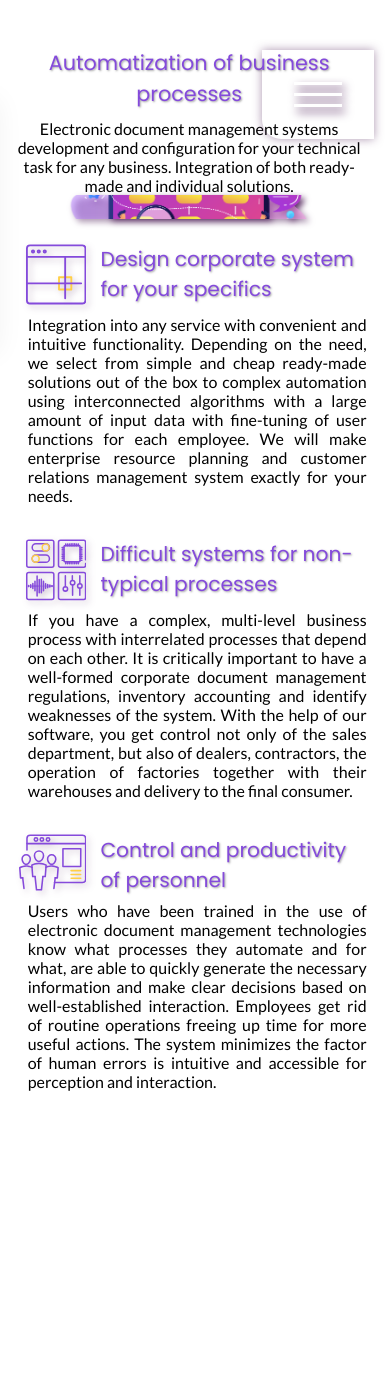
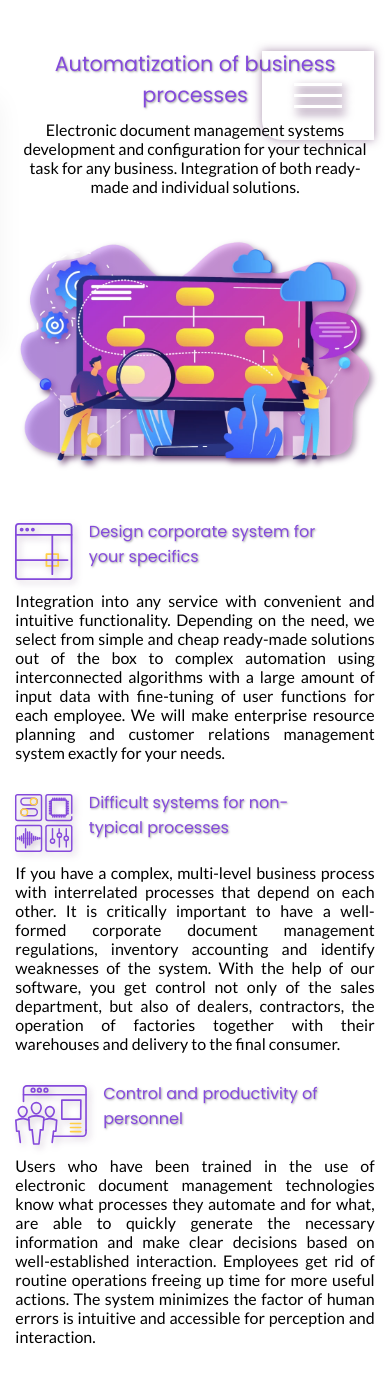
Before and after one commit to bob-nem/crm.for-all.world, a Next.js app: page /blocks/home/about in a window 390 px wide. Shown: the top 1382 px of the page. Before the commit the page ends 1138 px from the top, so only its background shows below. Built offline with nearby package versions, Linux system fonts and the light colour scheme; a web font is replaced by a local one.

Commit message:
About block refactoring

```diff
--- a/pages/blocks/home/about.js
+++ b/pages/blocks/home/about.js
@@ -6,34 +6,43 @@ import SvgEmployeeStudy from '../../../images/icons/EmployeeStudy'
 
 export default function FirstBlock() {
   return (
-    <div className={style.FirstBlock}>
-      <h2 className={style.FirstBlockHeader}>Automatization of business processes</h2>
-      <p className={style.FirstBlockParagraph}>Electronic document management systems development and configuration for your technical task for any business. Integration of both ready-made and individual solutions.</p>
-      <div className={style.FirstBlockSidesDivision}>
-        <div className={style.FirstBlockLeft}>
+    <div className={style.Container}>
+      <h2 className={style.MainHeader}>Automatization of business processes</h2>
+      <p className={style.MainHeaderDescription}>Electronic document management systems development and configuration for your technical task for any business. Integration of both ready-made and individual solutions.</p>
+      <div className={style.Divider}>
+        <div className={style.LeftBlock}>
 
         </div>
-        <div className={style.FirstBlockRight}>
+        <div className={style.RightBlock}>
           <div className={style.FirstBlockRightList}>
             <div className={style.RightListIcon}>
               <SvgTarget className={style.RightIcon} />
             </div>
-            <h3 className={style.FirstBlockRightListHeader}>Design corporate system for your specifics</h3>
-            <p className={style.FirstBlockRightListParagraph}>Integration into any service with convenient and intuitive functionality. Depending on the need, we select from simple and cheap ready-made solutions out of the box to complex automation using interconnected algorithms with a large amount of input data with fine-tuning of user functions for each employee. We will make enterprise resource planning and customer relations management system exactly for your needs.</p>
+            <div className={style.RightListText}>
+              <h3 className={style.RightListHeader}>Design corporate system for your specifics</h3>
+              <p className={style.RightListParagraph}>Integration into any service with convenient and intuitive functionality. Depending on the need, we select from simple and cheap ready-made solutions out of the box to complex automation using interconnected algorithms with a large amount of input data with fine-tuning of user functions for each employee. We will make enterprise resource planning and customer relations management system exactly for your needs.</p>
+            </div>
+            <p className={style.RightListParagraphMobile}>Integration into any service with convenient and intuitive functionality. Depending on the need, we select from simple and cheap ready-made solutions out of the box to complex automation using interconnected algorithms with a large amount of input data with fine-tuning of user functions for each employee. We will make enterprise resource planning and customer relations management system exactly for your needs.</p>
           </div>
           <div className={style.FirstBlockRightList}>
             <div className={style.RightListIcon}>
               <SvgProcesses className={style.RightIcon} />
             </div>
-            <h3 className={style.FirstBlockRightListHeader}>Difficult systems for non-typical processes</h3>
-            <p className={style.FirstBlockRightListParagraph}>If you have a complex, multi-level business process with interrelated processes that depend on each other. It is critically important to have a well-formed corporate document management regulations, inventory accounting and identify weaknesses of the system. With the help of our software, you get control not only of the sales department, but also of dealers, contractors, the operation of factories together with their warehouses and delivery to the final consumer.</p>
+            <div className={style.RightListText}>
+              <h3 className={style.RightListHeader}>Difficult systems for non-typical processes</h3>
+              <p className={style.RightListParagraph}>If you have a complex, multi-level business process with interrelated processes that depend on each other. It is critically important to have a well-formed corporate document management regulations, inventory accounting and identify weaknesses of the system. With the help of our software, you get control not only of the sales department, but also of dealers, contractors, the operation of factories together with their warehouses and delivery to the final consumer.</p>
+            </div>
+            <p className={style.RightListParagraphMobile}>If you have a complex, multi-level business process with interrelated processes that depend on each other. It is critically important to have a well-formed corporate document management regulations, inventory accounting and identify weaknesses of the system. With the help of our software, you get control not only of the sales department, but also of dealers, contractors, the operation of factories together with their warehouses and delivery to the final consumer.</p>
           </div>
           <div className={style.FirstBlockRightList}>
-            <div className={style.RightListI3}>
+            <div className={style.RightListIcon3}>
               <SvgEmployeeStudy className={style.RightIcon} />
             </div>
-            <h3 className={style.FirstBlockRightListHeader}>Control and productivity of personnel</h3>
-            <p className={style.FirstBlockRightListParagraph}>Users who have been trained in the use of electronic document management technologies know what processes they automate and for what, are able to quickly generate the necessary information and make clear decisions based on well-established interaction. Employees get rid of routine operations freeing up time for more useful actions. The system minimizes the factor of human errors is intuitive and accessible for perception and interaction.</p>
+            <div className={style.RightListText}>
+              <h3 className={style.RightListHeader}>Control and productivity of personnel</h3>
+              <p className={style.RightListParagraph}>Users who have been trained in the use of electronic document management technologies know what processes they automate and for what, are able to quickly generate the necessary information and make clear decisions based on well-established interaction. Employees get rid of routine operations freeing up time for more useful actions. The system minimizes the factor of human errors is intuitive and accessible for perception and interaction.</p>
+            </div>
+            <p className={style.RightListParagraphMobile}>Users who have been trained in the use of electronic document management technologies know what processes they automate and for what, are able to quickly generate the necessary information and make clear decisions based on well-established interaction. Employees get rid of routine operations freeing up time for more useful actions. The system minimizes the factor of human errors is intuitive and accessible for perception and interaction.</p>
           </div>
         </div>
       </div>
--- a/styles/About.module.css
+++ b/styles/About.module.css
@@ -12,14 +12,14 @@ from {right:-100%;}
 to {right:0;}
 }
 
-.FirstBlock {
+.Container {
   padding: 0 3% 3rem 3%;
   scroll-snap-align: start;
   animation: show 2s;
   margin-top: 4%;
 }
 
-.FirstBlockHeader {
+.MainHeader {
   font-size: calc(20px + (33 - 20) * ((100vw - 300px) / (1920 - 300)));
   color: #844adb;
   text-align: center;
@@ -27,20 +27,25 @@ to {right:0;}
   margin-block-end: .5em;
 }
 
-.FirstBlockParagraph {
+.MainHeaderDescription {
   text-align: center;
+  margin-bottom: 1em;
 }
 
-.FirstBlockSidesDivision{
+.Divider{
   display: grid;
   grid-template-columns: 55% 45%;
 }
 
-.FirstBlockLeft {
+.LeftBlock {
+  min-height: 33vh;
+}
+
+.LeftBlock {
   display: flex;
   align-items: center;
-  background-image: url(../images/backgrounds/about.png);
-  background-size: cover;
+  background-image: url(../images/backgrounds/about.webp);
+  background-size: contain;
   background-position: center;
   background-repeat: no-repeat;
   filter: drop-shadow(3px 3px 3px rgb(89, 45, 98));
@@ -49,78 +54,77 @@ to {right:0;}
   animation-name: fadeIn;
 }
 
-.FirstBlockRight {
-  position:relative;
+.RightBlock {
   padding: 2rem 0;
-  margin: auto;
   animation: showRight .9s;
 }
 
 .FirstBlockRightList {
-  display: grid;
-  grid-template-columns: 25% 75%;
+  display: flex;
+  flex-flow: row wrap;
+  align-content:flex-start;
   margin-bottom: 1em;
 }
 
 .RightListIcon {
-  justify-self: start;
-  padding: 10% 16%;
-  float: left;
-  grid-row-start: 1;
-  grid-row-end: 3;
-  overflow: hidden;
+  width: 25%;
+  padding: 1rem;
+	align-self: flex-start;
+  align-content:flex-start;
 }
 
-.RightListI3 {
-  padding: 10% 16% 10% 8%;
-  float: left;
-  grid-row-start: 1;
-  grid-row-end: 3;
+.RightListIcon3 {
+  width: 25%;
+  padding: 1rem 1rem 0 0;
+	align-self: flex-start;
+  align-content:flex-start;
 }
 
 .RightIcon {
   filter: drop-shadow(3px 3px 3px rgba(89, 45, 98, 0.3));
 }
 
-.FirstBlockRightListHeader {
+.RightListText {
+  width: 75%;
+  padding-left: 1em;
+}
+
+.RightListHeader {
   font-size: calc(20px + (4) * ((100vw - 300px) / (1920 - 300)));
   color: #844adb;
   text-shadow: 1px 1px 2px rgba(77, 77, 77, 0.5);
   margin-block-start: .5em;
-  margin-block-end: 0;
+	align-self: auto;
 }
 
-.FirstBlockRightListParagraph {
+.RightListParagraph {
   text-align: justify;
-  grid-column-start: 2;
+  flex: 1 auto;
+	align-self: auto;
 }
 
+.RightListParagraphMobile {
+  display: none;
+  text-align: justify;
+  flex: 1 auto;
+	align-self: auto;
+}
 
 @media only screen and (max-width: 1365px) {
   .FirstBlock {
     padding: 0 6% 0 3%;
   }
-  .FirstBlockSidesDivision{
+  .Divider{
     grid-template-columns: 1fr;
-    grid-template-rows: auto;
   }
-  .FirstBlockLeft {
-    width: 70%;
+  .LeftBlock {
+    width: 100%;
     margin: 0 auto;
     padding-top: 1.5em;
   }
-  .FirstBlockRightListI {
-    display: flex;
-    align-items: flex-start;
-    padding: 12% 25%;
-  }
-  .FirstBlockRightListI3  {
-    display: flex;
-    align-items: flex-start;
-    padding: 12% 25% 12% 20%;
-  }
-  .FirstBlockRightListHeader {
-    margin-block-start: 1.2em;
+  .RightBlock {
+    padding: 0 16%;
+    margin-top: 1em;
   }
 }
 
@@ -128,59 +132,47 @@ to {right:0;}
   .FirstBlock {
     margin-top: 6%;
   }
-  .FirstBlockSidesDivision{
-    grid-template-columns: 1fr;
-  }
   .FirstBlockRight {
     padding: 5%;
   }
-  .FirstBlockRightList {
-    display: grid;
-  }
-  .FirstBlockRightListI {
-    padding: 10% 16%;
-  }
-  .FirstBlockRightListI3 {
-    padding: 10% 16% 10% 10%;
-  }
-  .FirstBlockRightListHeader {
-    margin-block-start: .5em;
+  .RightBlock {
+    padding: 0 10%;
   }
 }
 
 @media only screen and (max-width: 768px) {
-  .FirstBlockRight {
-    padding: 2% 0;
+  .Container {
+    margin-top: 3rem;
   }
-  .FirstBlockRightList {
-    margin: .5rem 0;
-  }
-  .FirstBlock {
-    margin-bottom: 1em;
+  .RightBlock {
+    padding: 0 5%;
   }
 }
 
 @media only screen and (max-width: 600px) {
-  .FirstBlockRightListParagraph {
-    grid-column-start: 1;
-    grid-column-end: 3;
-    padding-left: 1em;
+  .RightBlock {
+    padding: 0 1%;
   }
-  .FirstBlock {
-    margin-top: 12%;
+  .RightListIcon {
+    width: 16%;
+    padding: 1rem 0 0 0;
   }
-  .FirstBlockRightListI, .FirstBlockRightListI3{
-    margin-top: 0;
+  .RightListIcon3 {
+    width: 20%;
+    padding: 1rem 0 0 0;
+  }
+  .RightListText {
+    align-items: center;
+  }
+  .RightListHeader {
+    font-size: 1rem;
+    padding-top: .25em;
+  }
+  .RightListParagraph {
+    display: none;
+  }
+  .RightListParagraphMobile {
+    display: flex;
+    padding-top: .5em;
   }
 }
-
-@media only screen and (max-width: 480px) {
-  .FirstBlockRightList {
-    margin-bottom: 1.5em;
-  }
-  .FirstBlockRightListI, .FirstBlockRightListI3{
-    grid-row-start: 1;
-    grid-row-end: 2;
-    padding: 10% 16%;
-  }
-}
```
Also changed, not shown: images/backgrounds/about.png (deleted), images/backgrounds/about.webp (added).
